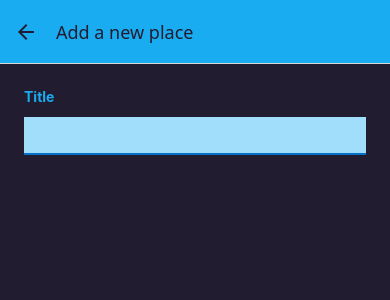
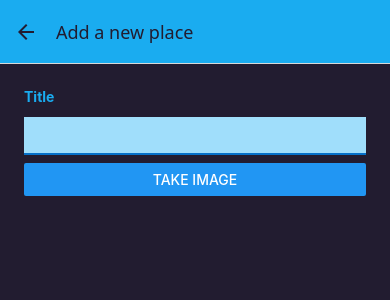
Before and after one commit to sailakshmy/favouritePlacesApp, a React Native app in the folder favorite-places/: screen /AddPlace in a window 390 px wide. Shown: the top 300 px of the page. Built offline with nearby package versions, Linux system fonts and the light colour scheme.

Commit message:
Created the ImagePicker component

```diff
--- /dev/null
+++ b/favorite-places/components/Places/ImagePicker.js
@@ -0,0 +1,22 @@
+import React from "react";
+import { Button, View } from "react-native";
+import { launchCameraAsync } from "expo-image-picker";
+
+const ImagePicker = () => {
+  const takeImage = async () => {
+    const image = await launchCameraAsync({
+      aspect: [16, 9],
+      allowsEditing: true,
+      quality: 0.5,
+    });
+    console.log("image", image);
+  };
+  return (
+    <View>
+      <View></View>
+      <Button title="Take image" onPress={takeImage} />
+    </View>
+  );
+};
+
+export default ImagePicker;
--- a/favorite-places/components/Places/PlaceForm.js
+++ b/favorite-places/components/Places/PlaceForm.js
@@ -1,6 +1,7 @@
 import React, { useState } from "react";
 import { ScrollView, StyleSheet, Text, TextInput, View } from "react-native";
 import { Colors } from "../../constants/colors";
+import ImagePicker from "./ImagePicker";
 
 const PlaceForm = () => {
   const [enteredTitle, setEnteredTitle] = useState("");
@@ -18,6 +19,7 @@
           style={styles.input}
         />
       </View>
+      <ImagePicker />
     </ScrollView>
   );
 };
```
